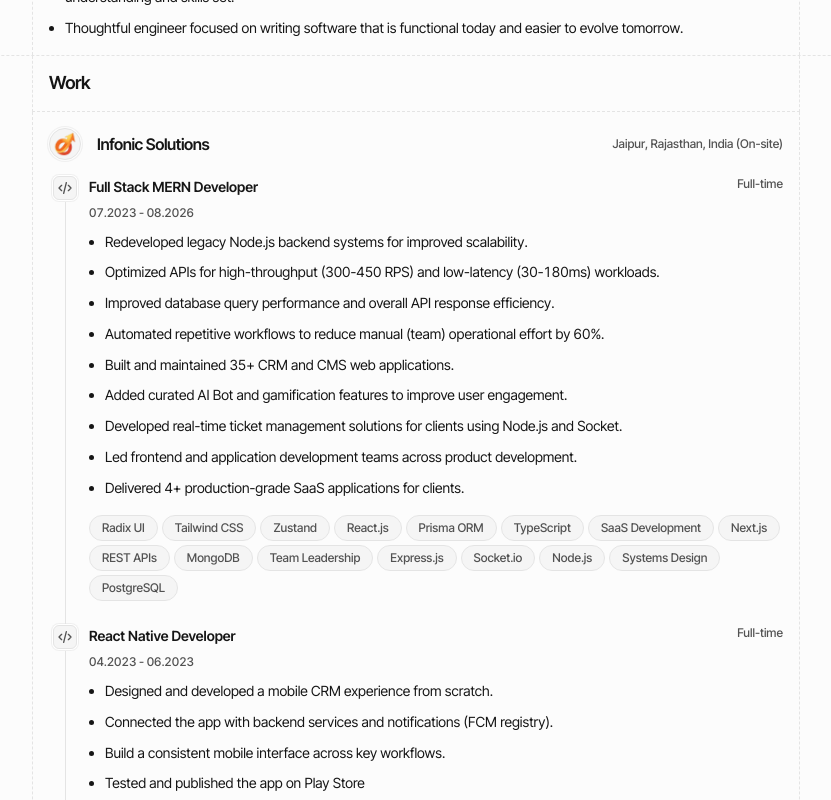
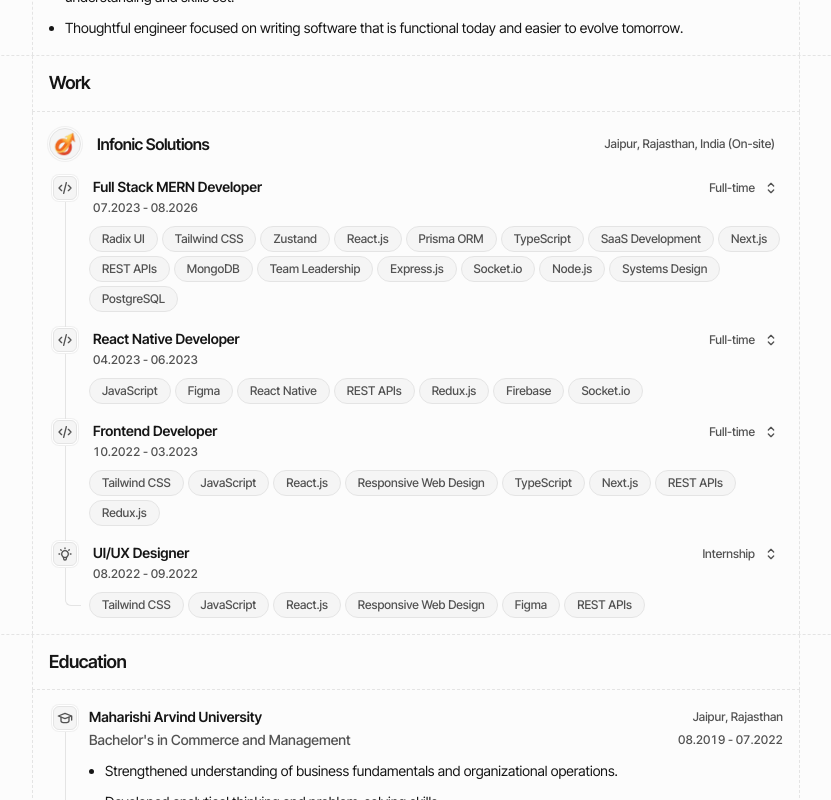
Before and after one commit to cwnik/nikhilkumarsingh.dev, a Next.js app: page / in a window 1280 px wide. Shown: the part 680-1480 px from the top of the page, without its empty margins (224-1055 px from the left). Built offline with nearby package versions, Linux system fonts and the light colour scheme.

Commit message:
feat: make job responsibilities collapsible

```diff
--- a/features/author/work-card.tsx
+++ b/features/author/work-card.tsx
@@ -1,5 +1,9 @@
+"use client";
+
+import { useState } from "react";
+import { AnimatePresence, motion } from "motion/react";
 import { cn } from "cn";
-import { IconBulb, IconCode } from "@tabler/icons-react";
+import { IconBulb, IconCode, IconSelector } from "@tabler/icons-react";
 
 import { IconBadge } from "@/components/ui/icon-badge";
 import { Paragraph, Small } from "@/components/ui/typography";
@@ -8,6 +12,8 @@
 import type { Work } from "./constants/work";
 
 export function WorkCard({ work, isLast }: { work: Work; isLast?: boolean }) {
+    const [isOpen, setIsOpen] = useState(false);
+
     const Icon = work.type === "Internship" ? IconBulb : IconCode;
 
     return (
@@ -18,14 +24,34 @@
                 </IconBadge>
                 <div className={cn("ms-4 w-4 grow border-s", isLast && "rounded-bl-md border-b")} />
             </div>
-            <div className={cn("grow pb-6", isLast && "pb-0")}>
-                <div className="flex items-start">
-                    <div className="grow">
-                        <Paragraph className="font-semibold">{work.designation}</Paragraph>
+            <div className={cn("grow pb-4", isLast && "pb-0")}>
+                <button
+                    type="button"
+                    onClick={() => setIsOpen((prev) => !prev)}
+                    aria-expanded={isOpen}
+                    className="hover:bg-muted flex w-full items-start rounded-sm p-1 text-left transition-colors"
+                >
+                    <span className="block grow">
+                        <Paragraph className="leading-none font-semibold">{work.designation}</Paragraph>
                         <Small className="text-muted-foreground">{work.duration}</Small>
-                    </div>
-                    <Small className="text-muted-foreground ms-auto">{work.type}</Small>
-                </div>
+                    </span>
+                    <span className="ms-auto inline-flex items-center gap-2">
+                        <Small className="text-muted-foreground">{work.type}</Small>
+                        <IconSelector className="text-muted-foreground size-4" />
+                    </span>
+                </button>
+                <AnimatePresence initial={false}>
+                    {isOpen && (
+                        <motion.div
+                            initial={{ height: 0, opacity: 0 }}
+                            animate={{ height: "auto", opacity: 1 }}
+                            exit={{ height: 0, opacity: 0 }}
+                            transition={{
+                                height: { duration: 0.35, ease: [0.4, 0, 0.2, 1] },
+                                opacity: { duration: 0.2 }
+                            }}
+                            className="overflow-hidden"
+                        >
                             <ul className="ms-4 mt-2 list-disc space-y-2">
                                 {work.responsibilities.map((item, index) => (
                                     <li key={index} className="text-sm/relaxed text-pretty">
@@ -33,7 +59,10 @@
                                     </li>
                                 ))}
                             </ul>
-                <div className="mt-4 flex flex-wrap gap-1">
+                        </motion.div>
+                    )}
+                </AnimatePresence>
+                <div className={cn("mt-1 flex flex-wrap gap-1", isOpen && "mt-4")}>
                     {work.skills.map((item, index) => (
                         <Badge key={index} variant="outline" className="text-muted-foreground bg-muted">
                             {item}
--- a/features/author/work.tsx
+++ b/features/author/work.tsx
@@ -25,7 +25,7 @@
                             />
                             <div className="flex max-sm:flex-col sm:grow sm:items-center">
                                 <SubTitle>{item.company.name}</SubTitle>
-                                <Small className="text-muted-foreground shrink-0 sm:ms-auto">
+                                <Small className="text-muted-foreground shrink-0 sm:ms-auto sm:pe-2">
                                     {item.company.location} ({item.company.type})
                                 </Small>
                             </div>
```
Lines whose indentation alone changed are shown as unchanged.
